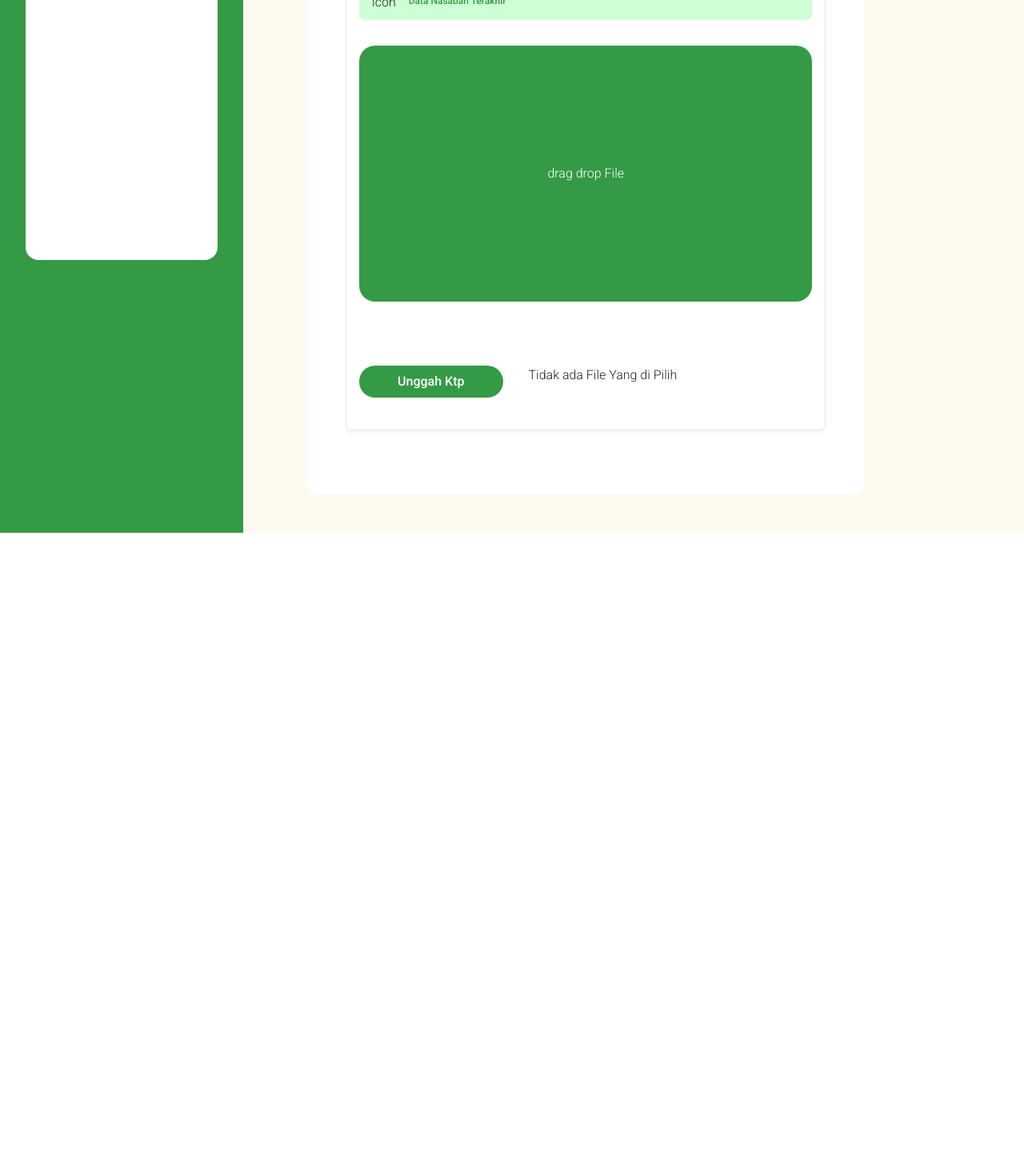
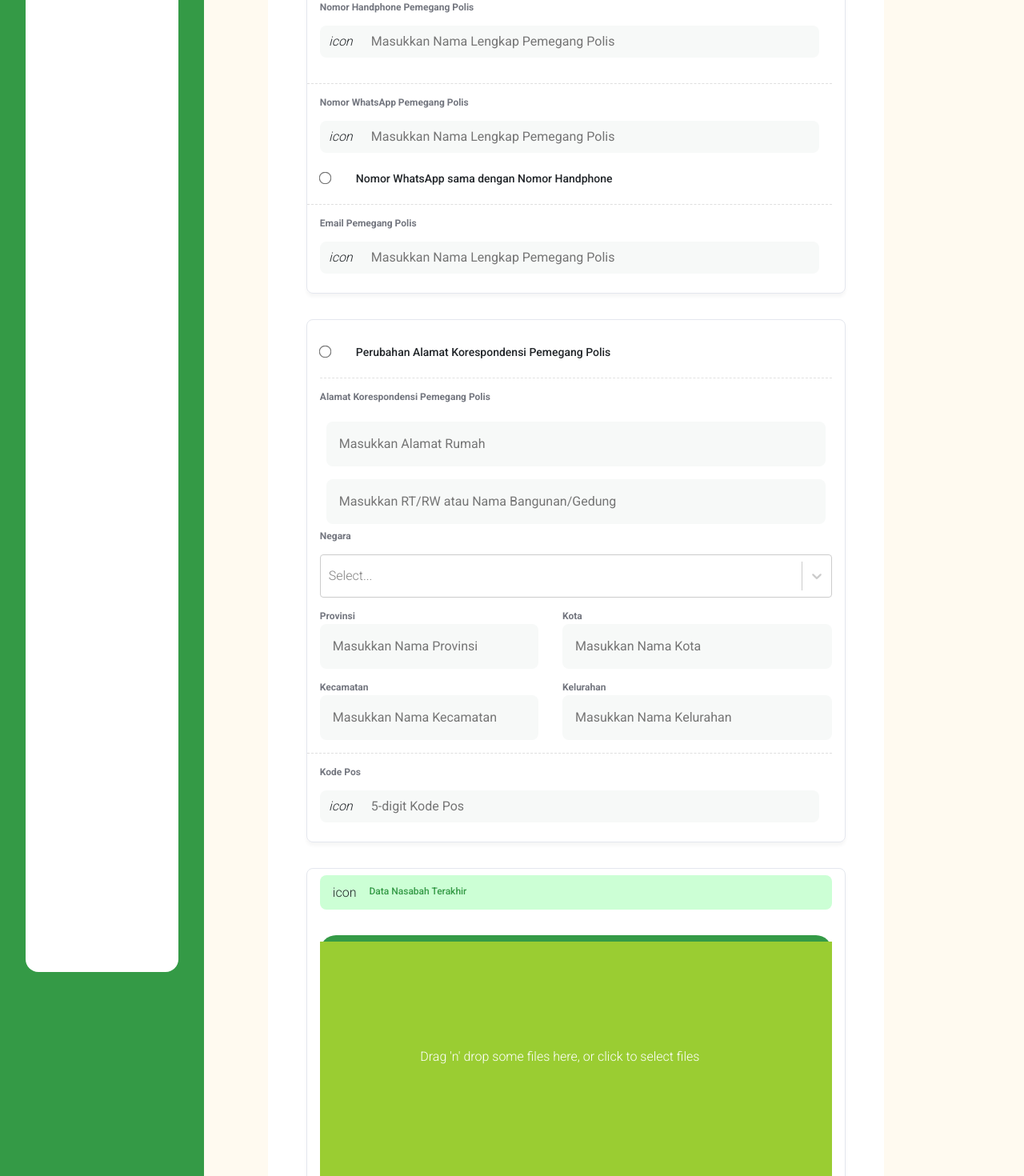
Before and after one commit to blackwolfinc/MyLife_Web_1.0.0, a React (Create React App) app: page /Page2 in a window 1280 px wide. Shown: the part 980-2450 px from the top of the page at 80% size. Before the commit the page ends 1646 px from the top, so only its background shows below. Built offline with nearby package versions, Linux system fonts and the light colour scheme.

Commit message:
Halaman 2 Layouting

```diff
--- a/package.json
+++ b/package.json
@@ -13,11 +13,14 @@
     "node-sass": "^4.14.1",
     "react": "^17.0.1",
     "react-dom": "^17.0.1",
+    "react-dropzone": "^11.3.1",
     "react-google-recaptcha": "^2.1.0",
     "react-hook": "0.0.1",
     "react-responsive-carousel": "^3.2.13",
     "react-router-dom": "^5.2.0",
     "react-scripts": "4.0.1",
+    "react-select": "^4.2.1",
+    "react-select-2": "^2.0.11",
     "redux-thunk": "^2.3.0",
     "web-vitals": "^0.2.4"
   },
--- /dev/null
+++ b/src/Assets/Css/ComponentsCss/Upload.scss
@@ -0,0 +1,22 @@
+section.container{
+    display: flex;
+    background-color: yellowgreen;
+    text-align: center;
+    align-items: center;
+    height: 19rem;
+    width: 40rem;
+    justify-content: center;
+
+    .dropzone{
+
+        width: 100%;
+        display: flex;
+        height: 100%;
+        align-items: center;
+        text-align: center;
+        justify-content: center;
+        justify-content: center;
+        text-align: center;
+    }
+
+}
--- a/src/Assets/Css/pages/Pages2.scss
+++ b/src/Assets/Css/pages/Pages2.scss
@@ -30,6 +30,7 @@
       align-items: center;
       text-align: center;
       justify-content: left;
+
 
       h4 {
         padding-top: 0.5rem;
@@ -274,4 +275,112 @@
       border: none;
     }
   }
+
+
+
+
+
 }
+
+
+.InputWrap{
+  padding: 1rem ;
+  margin-top: 1rem;
+  border-top: 1px dashed #80808040 ;
+margin-left: -1rem;
+  p{font-size: 12px;
+    font-weight: bold;
+    font-stretch: normal;
+    font-style: normal;
+    line-height: normal;
+    letter-spacing: normal;
+  color: #73767f;}
+    i{
+      position:absolute ;
+
+    padding: 0.5rem 0.7rem ;}
+
+    input{
+      width: 100%;
+      padding-top: 0.5rem;
+      padding-bottom: 0.5rem;
+      padding-left: 4rem;
+      border-radius: 8px;
+      border: none;
+      background-color: #f7f9f8;
+    }
+
+
+}
+
+.PerubahanAlamatPemegangPolis-Check{
+  border-bottom: 1px dashed rgba(128, 128, 128, 0.233);
+  margin-bottom: 1rem;
+  padding: 1rem 0;
+}
+
+.AlamatWraper {
+display: flex;
+justify-content: center;
+flex-direction: column;
+
+
+p{
+  font-size: 12px;
+  font-weight: bold;
+  font-stretch: normal;
+  font-style: normal;
+  line-height: normal;
+  letter-spacing: normal;
+  text-align: left;
+  color: #73767f;
+}
+input{
+  padding: 1rem;
+  margin: 0.5rem;
+  border-radius: 8px;
+  background-color: #f7f9f8;
+  border: none;
+::placeholder{
+  color: #d0d8e1;
+}
+}
+
+}
+
+.AlamatWrapProf{
+  margin-top: 1rem;
+  display: flex;
+  justify-content:space-between;
+  flex-direction: row;
+
+  input{
+    padding: 1rem;
+    border: none;
+    border-radius: 8px;
+    background-color: #f7f9f8;
+  }
+
+  p{
+    margin-bottom: 0.2rem;
+    font-size: 12px;
+  font-weight: bold;
+  font-stretch: normal;
+  font-style: normal;
+  line-height: normal;
+  letter-spacing: normal;
+  text-align: left;
+color: #73767f;
+  }
+  .AlamatKanan{
+   input{
+    width: 90%;
+   }
+   width: 90%;
+  }
+  .AlamatKiri {
+   input{ width: 100%;}
+   width: 100%;
+  }
+
+}
--- /dev/null
+++ b/src/Pages/Components/UploadFileDrop.jsx
@@ -0,0 +1,26 @@
+import React, {useEffect, useState} from 'react';
+import Dropzone from 'react-dropzone';
+import "../../Assets/Css/ComponentsCss/Upload.scss"
+
+
+
+export const UploadFileDrop = () => {
+    return (
+        <div>
+              <Dropzone >
+        {({getRootProps, getInputProps}) => (
+          <section className="container">
+            <div {...getRootProps({className: 'dropzone'})}>
+              <input {...getInputProps()} />
+              <p>Drag 'n' drop some files here, or click to select files</p>
+            </div>
+            <aside>
+              <h4></h4>
+              <ul></ul>
+            </aside>
+          </section>
+        )}
+      </Dropzone>
+        </div>
+    )
+}
--- a/src/Pages/Halaman2.jsx
+++ b/src/Pages/Halaman2.jsx
@@ -1,8 +1,19 @@
 import React from "react";
 import logo from "../Assets/Img/Logo.jpg";
 import "../Assets//Css/pages/Pages2.scss";
+import Select from 'react-select';
+import { UploadFileDrop } from "./Components/UploadFileDrop";
+
 
 export const Halaman2 = () => {
+
+  const options = [
+    { value: 'Indonesia', label: 'Indonesia' },
+    { value: 'Amerika', label: 'Amerika' },
+    { value: 'Engris', label: 'Engris' }
+  ]
+
+
   return (
     <div className="ContainerDefaultSec">
       <div className="ContainerKiri">
@@ -69,11 +80,63 @@ export const Halaman2 = () => {
           <div className="PerubahanDataPemegangPolis-Check">
             <input type="radio" /> <h4>Perubahan Nama Pemegang Polis</h4>
           </div>
+          <div className="InputWrap">
+            <p for="InputNamaPemegangPolis">Nama Lengkap Pemegang Polis</p>
+
+            <div className="inputanWraperIsi">
+              <i>icon</i>
+              <input
+                name="InputNamaPemegangPolis"
+                type="text"
+                placeholder="Masukkan Nama Lengkap Pemegang Polis"
+              ></input>
+            </div>
+          </div>
         </div>
         {/* Perubahan Data Pemegang Polis2 */}
         <div className="PerubahanDataCheck">
           <div className="PerubahanKontakPemegangPolis-Check">
             <input type="radio" /> <h4>Perubahan Kontak Pemegang Polis</h4>
+          </div>
+          <div className="InputWrap">
+            <p for="InputNamaPemegangPolis">Nomor Handphone Pemegang Polis</p>
+
+            <div className="inputanWraperIsi">
+              <i>icon</i>
+              <input
+                name="InputNamaPemegangPolis"
+                type="text"
+                placeholder="Masukkan Nama Lengkap Pemegang Polis"
+              ></input>
+            </div>
+          </div>
+          <div className="InputWrap">
+            <p for="InputNamaPemegangPolis">Nomor WhatsApp Pemegang Polis</p>
+
+            <div className="inputanWraperIsi">
+              <i>icon</i>
+              <input
+                name="InputNamaPemegangPolis"
+                type="text"
+                placeholder="Masukkan Nama Lengkap Pemegang Polis"
+              ></input>
+            </div>
+          </div>
+          <div className="PerubahanKontakPemegangPolis-Check">
+            <input type="radio" />{" "}
+            <h4>Nomor WhatsApp sama dengan Nomor Handphone</h4>
+          </div>
+          <div className="InputWrap">
+            <p for="InputNamaPemegangPolis">Email Pemegang Polis</p>
+
+            <div className="inputanWraperIsi">
+              <i>icon</i>
+              <input
+                name="InputNamaPemegangPolis"
+                type="text"
+                placeholder="Masukkan Nama Lengkap Pemegang Polis"
+              ></input>
+            </div>
           </div>
         </div>
         {/* Perubahan Data Pemegang Polis3ß */}
@@ -82,34 +145,64 @@ export const Halaman2 = () => {
             <input type="radio" />{" "}
             <h4>Perubahan Alamat Korespondensi Pemegang Polis</h4>
           </div>
+          <div className="AlamatWraper">
+            <p>Alamat Korespondensi Pemegang Polis</p>
+            <input placeholder="Masukkan Alamat Rumah"></input>
+            <input placeholder ="Masukkan RT/RW atau Nama Bangunan/Gedung"></input>
+            <p>Negara</p>
+            <Select options={options} />
+          </div>
+            <div className ="AlamatWrapProf">
+            <div className="AlamatKanan">
+              <p>Provinsi</p>
+              <input type="text" placeholder="Masukkan Nama Provinsi"></input>
+            </div>
+            <div className="AlamatKiri">
+            <p>Kota</p>
+              <input type="text" placeholder="Masukkan Nama Kota"></input>
+            </div>
+
+            </div>
+            <div className ="AlamatWrapProf">
+            <div className="AlamatKanan">
+              <p>Kecamatan</p>
+              <input type="text" placeholder="Masukkan Nama Kecamatan"></input>
+            </div>
+            <div className="AlamatKiri">
+            <p>Kelurahan</p>
+              <input type="text" placeholder="Masukkan Nama Kelurahan"></input>
+            </div>
+
+            </div>
+
+            <div className="InputWrap">
+            <p for="InputNamaPemegangPolis">Kode Pos</p>
+
+            <div className="inputanWraperIsi">
+              <i>icon</i>
+              <input
+                name="InputNamaPemegangPolis"
+                type="text"
+                placeholder="5-digit Kode Pos"
+              ></input>
+            </div>
+          </div>
+
         </div>
 
         <div className="PerubahanDataCheck">
-        <div className="DataDiriTerakhir">
+          <div className="DataDiriTerakhir">
             <span>icon</span> <p>Data Nasabah Terakhir</p>
           </div>
 
           <div className="UKGroup">
-          <div className="UKDragDropFile">drag drop File</div>
+            <div className="UKDragDropFile"><UploadFileDrop/></div>
             <div className="UKButtonGroup">
               <button>Unggah Ktp</button>
               <p>Tidak ada File Yang di Pilih</p>
             </div>
-
           </div>
-
-
-
-
-
         </div>
-
-
-
-
-
-
-
       </div>
 
       {/* btn Lanjut Dan back  */}
```
Also changed, not shown: 2 other files (tests, documents, lock files or other folders).
